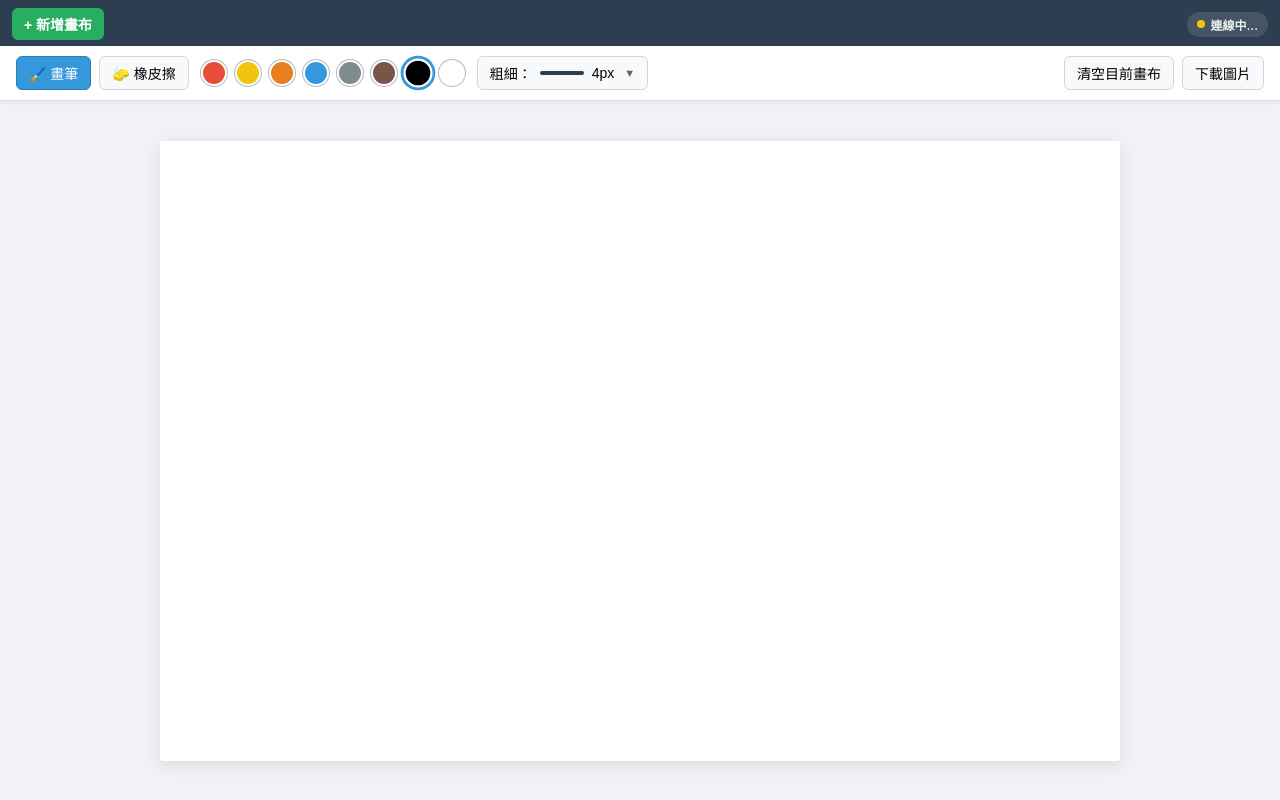
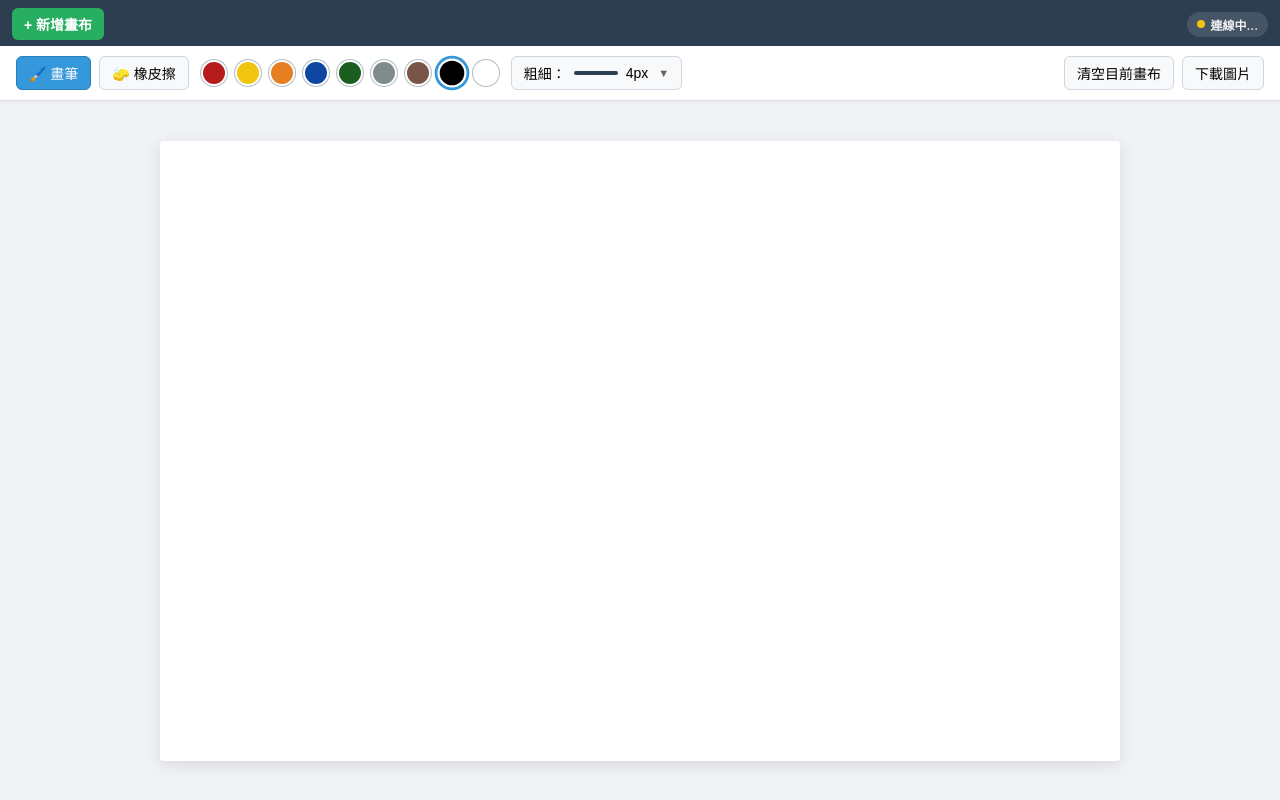
Before and after one commit to syoung0324/painting, a plain HTML site: page index.html in a window 1280 px wide. Drawn offline with Linux system fonts and the light colour scheme; no server answers.

Commit message:
修改顏色 優化 增加綠色

```diff
--- a/index.html
+++ b/index.html
@@ -314,12 +314,13 @@
       <button class="tool-btn" id="eraserBtn">🧽 橡皮擦</button>
     </div>
 
-    <!-- 固定 8 色選擇：紅色、黃色、橘色、藍色、灰色、咖啡色、黑色、白色 -->
+    <!-- 固定 9 色選擇：深紅色、黃色、橘色、深藍色、深綠色、灰色、咖啡色、黑色、白色 -->
     <div class="tool-group" id="swatches">
-      <div class="swatch" style="background:#e74c3c" data-color="#e74c3c" title="紅色"></div>
+      <div class="swatch" style="background:#b71c1c" data-color="#b71c1c" title="深紅色"></div>
       <div class="swatch" style="background:#f1c40f" data-color="#f1c40f" title="黃色"></div>
       <div class="swatch" style="background:#e67e22" data-color="#e67e22" title="橘色"></div>
-      <div class="swatch" style="background:#3498db" data-color="#3498db" title="藍色"></div>
+      <div class="swatch" style="background:#0d47a1" data-color="#0d47a1" title="深藍色"></div>
+      <div class="swatch" style="background:#1b5e20" data-color="#1b5e20" title="深綠色"></div>
       <div class="swatch" style="background:#7f8c8d" data-color="#7f8c8d" title="灰色"></div>
       <div class="swatch" style="background:#795548" data-color="#795548" title="咖啡色"></div>
       <div class="swatch active" style="background:#000000" data-color="#000000" title="黑色"></div>
@@ -515,7 +516,6 @@
         }
       }
 
-      // 若目前沒有在輸入名稱中，重新渲染分頁列
       if (!editingTabId) {
         renderTabs();
       }
@@ -816,7 +816,7 @@
       updateCursor();
     };
 
-    // 固定 8 色選擇
+    // 固定 9 色選擇
     document.querySelectorAll('.swatch').forEach(swatch => {
       swatch.onclick = () => {
         document.querySelectorAll('.swatch').forEach(s => s.classList.remove('active'));
```
